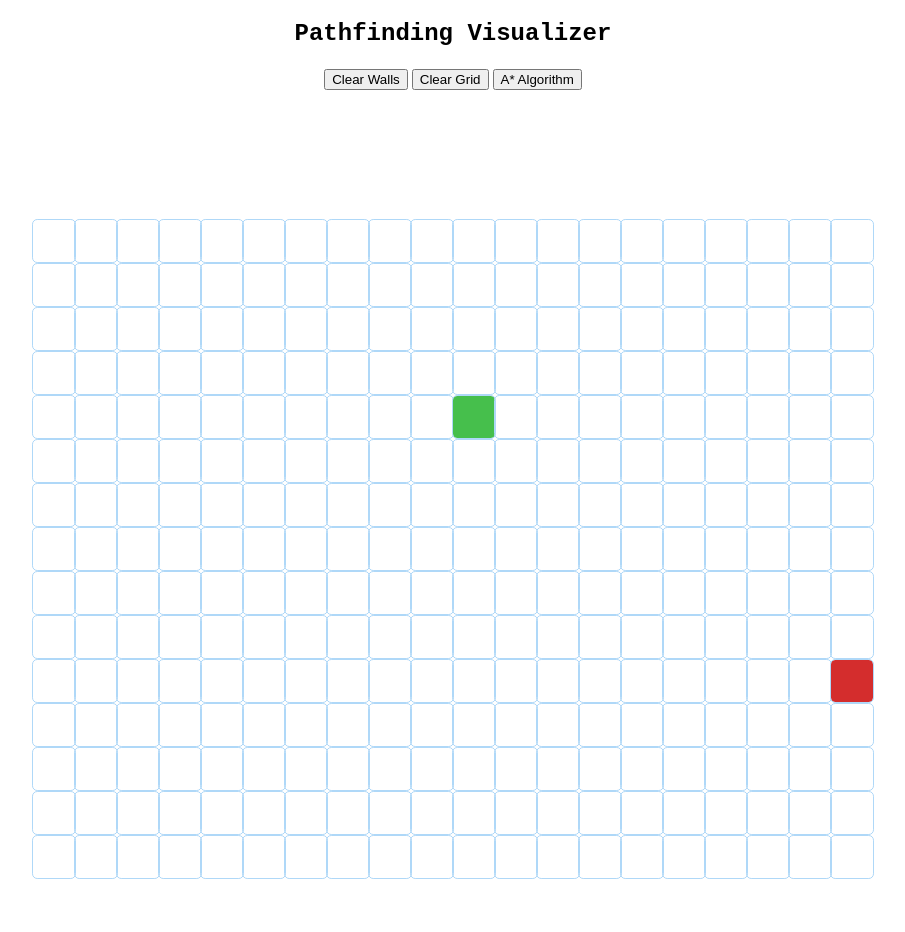
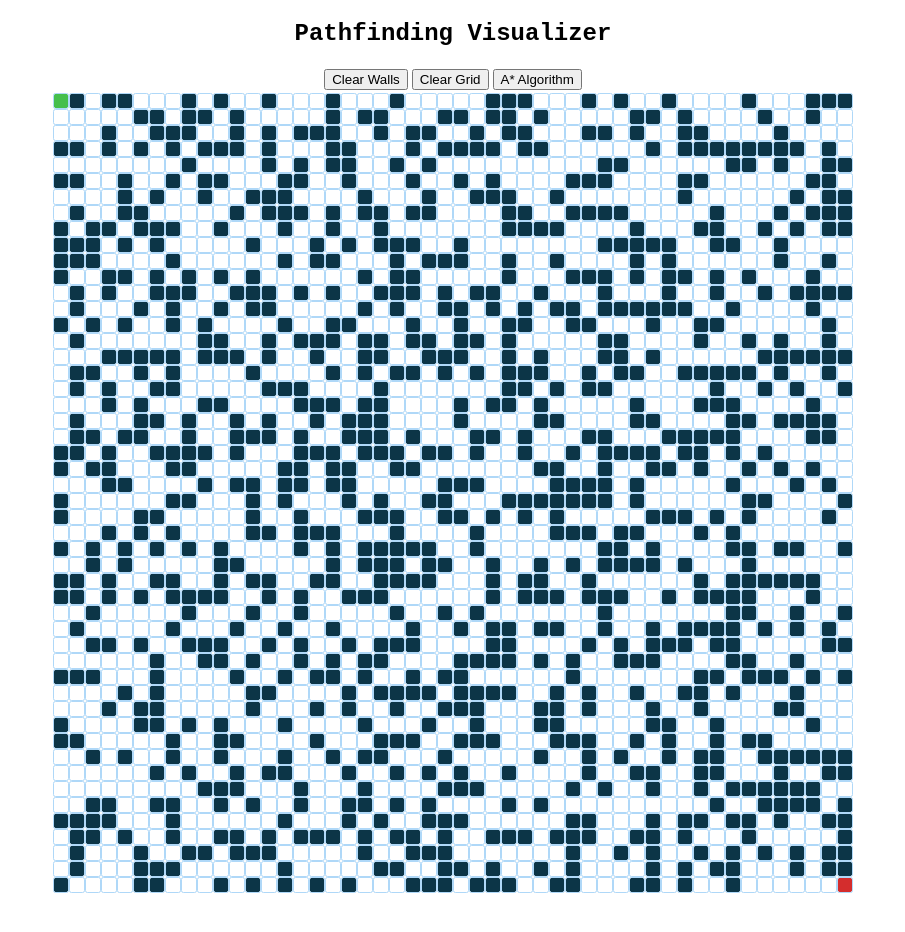
Before and after one commit to rijalaasish0/PathfindingVisualizer, a React (Create React App) app: page / in a window 1280 px wide. Shown: the top 932 px of the page, without its empty margins (187-1092 px from the left). After the commit the page ends 902 px from the top, so only its background shows below. Built offline with nearby package versions, Linux system fonts and the light colour scheme.

Commit message:
Added random grid generator

```diff
--- a/src/Components/PathfindingVisualizer.css
+++ b/src/Components/PathfindingVisualizer.css
@@ -1,7 +1,3 @@
-.grid-container {
-    margin: 10% auto;
-}
-
 .grid {
     white-space: pre;
 }
--- a/src/Components/PathfindingVisualizer.js
+++ b/src/Components/PathfindingVisualizer.js
@@ -5,12 +5,12 @@ import './PathfindingVisualizer.css'
 
 const PathfindingVisualizer = () => {
     const [grid, setGrid] = useState([]);
-    const [start_vertex_row, setStartVertexRow] = useState(4);
-    const [finish_vertex_row, setFinishVertexRow] = useState(10);
-    const [start_vertex_col, setStartVertexCol] = useState(10);
-    const [finish_vertex_col, setFinishVertexCol] = useState(19);
-    const [row_count, setRowCount] = useState(15);
-    const [col_count, setColCount] = useState(20);
+    const [start_vertex_row, setStartVertexRow] = useState(0);
+    const [finish_vertex_row, setFinishVertexRow] = useState(49);
+    const [start_vertex_col, setStartVertexCol] = useState(0);
+    const [finish_vertex_col, setFinishVertexCol] = useState(49);
+    const [row_count, setRowCount] = useState(50);
+    const [col_count, setColCount] = useState(50);
     const [isStartVertex, setIsStartVertex] = useState(false);
     const [isFinishVertex, setIsFinishVertex] = useState(false);
     const [isWallVertex, setIsWallVertex] = useState(false);
@@ -47,6 +47,7 @@ const PathfindingVisualizer = () => {
     }
 
     const createVertex = (row, col) => {
+        let genNum = Math.floor(Math.random() * 100);
         return {
             row,
             col,
@@ -61,7 +62,7 @@ const PathfindingVisualizer = () => {
                 Math.abs(finish_vertex_row - row) +
                 Math.abs(finish_vertex_col - col),
             isVisited: false,
-            isWall: false,
+            isWall: genNum < 40,
             previousVertex: null,
             isVertex: true
         }
@@ -198,6 +199,7 @@ const PathfindingVisualizer = () => {
                     let start = performance.now();
                     visitedVerticesInOrder = AStar(grid, startVertex, finishVertex);
                     let end = performance.now();
+                    console.log(visitedVerticesInOrder.length);
                     console.log(`Call to A* took ${end - start} milliseconds.`); break;
                 default:
                     break;
@@ -269,6 +271,7 @@ const PathfindingVisualizer = () => {
 
     return (
         <div>
+            <center>
             <h2>Pathfinding Visualizer</h2>
             <button onClick={clearWalls}>Clear Walls</button>
             <button onClick={clearGrid}>Clear Grid</button>
@@ -306,6 +309,7 @@ const PathfindingVisualizer = () => {
                     })}
                 </tbody>
             </table>
+            </center>
         </div >
 
     );
--- a/src/Components/Vertex.css
+++ b/src/Components/Vertex.css
@@ -1,8 +1,8 @@
 .vertex {
-    width: 40px;
-    height: 40px;
+    width: 12px;
+    height: 12px;
     outline: 1px solid rgb(175, 216, 248);
-    display: inline-block;
+    display: flexbox;
     border-radius: 10%;
 }
 
```
